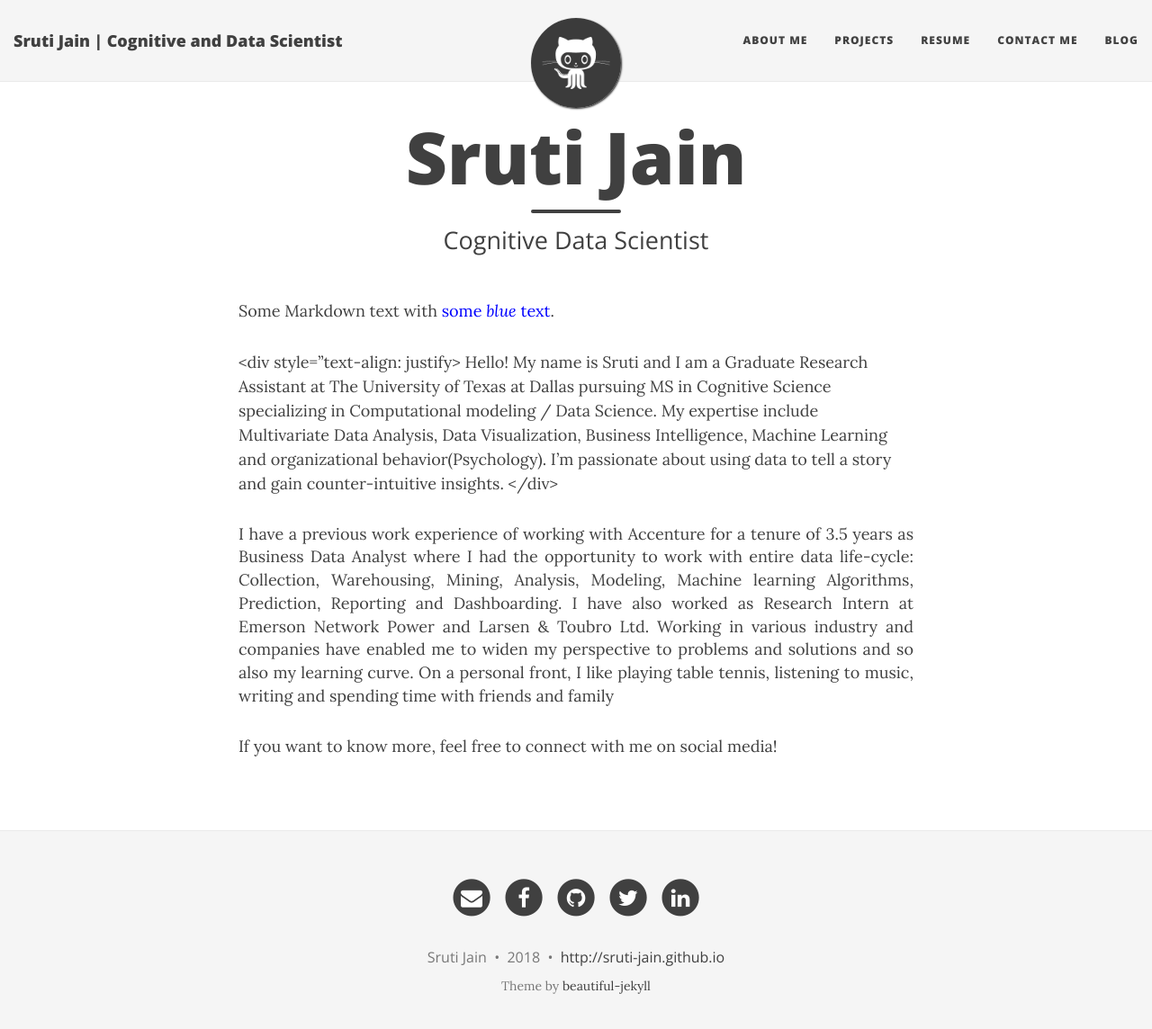
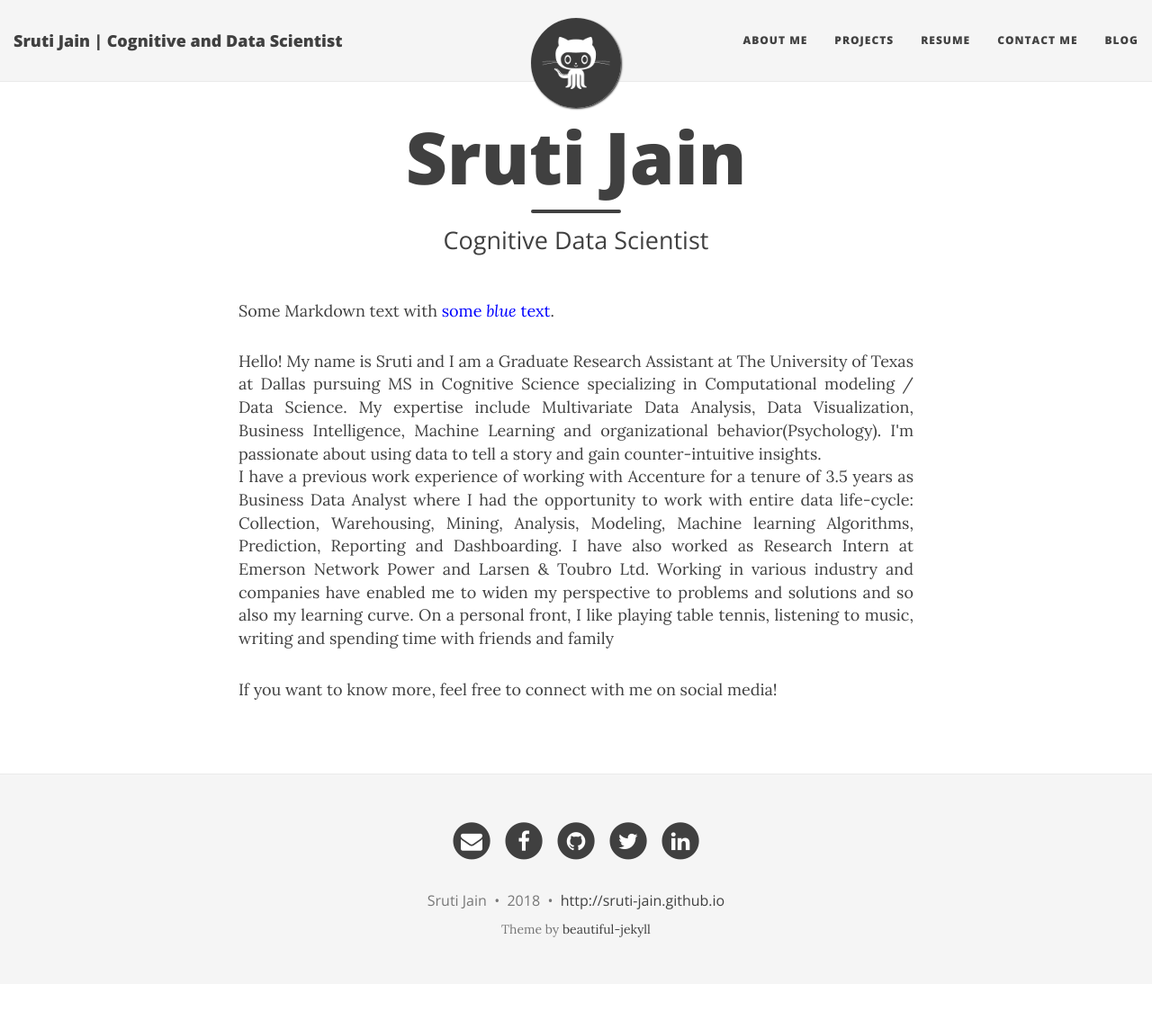
Before and after one commit to sruti-jain/sruti-jain.github.io, a Jekyll site: the page built from aboutme.md, in a window 1280 px wide and 1157 px high. Shown: the top 1144 px of the window at 90% size. Built offline with Jekyll 4.4.1, drawn with Linux system fonts in a browser that asks for light colours; nearby versions of some CDN libraries.

Commit message:
Update aboutme.md

```diff
--- a/aboutme.md
+++ b/aboutme.md
@@ -6,7 +6,7 @@ subtitle: Cognitive Data Scientist
 
 <p>Some Markdown text with <span style="color:blue">some <em>blue</em> text</span>.</p>
 
-<div style="text-align: justify>
+<div style="text-align: justify">
 Hello! My name is Sruti and I am a Graduate Research Assistant at The University of Texas at Dallas pursuing MS in Cognitive Science specializing in Computational modeling / Data Science. My expertise include Multivariate Data Analysis, Data Visualization, Business Intelligence, Machine Learning and organizational behavior(Psychology). I'm passionate about using data to tell a story and gain counter-intuitive insights. </div>
 
 <div style="text-align: justify">
```
